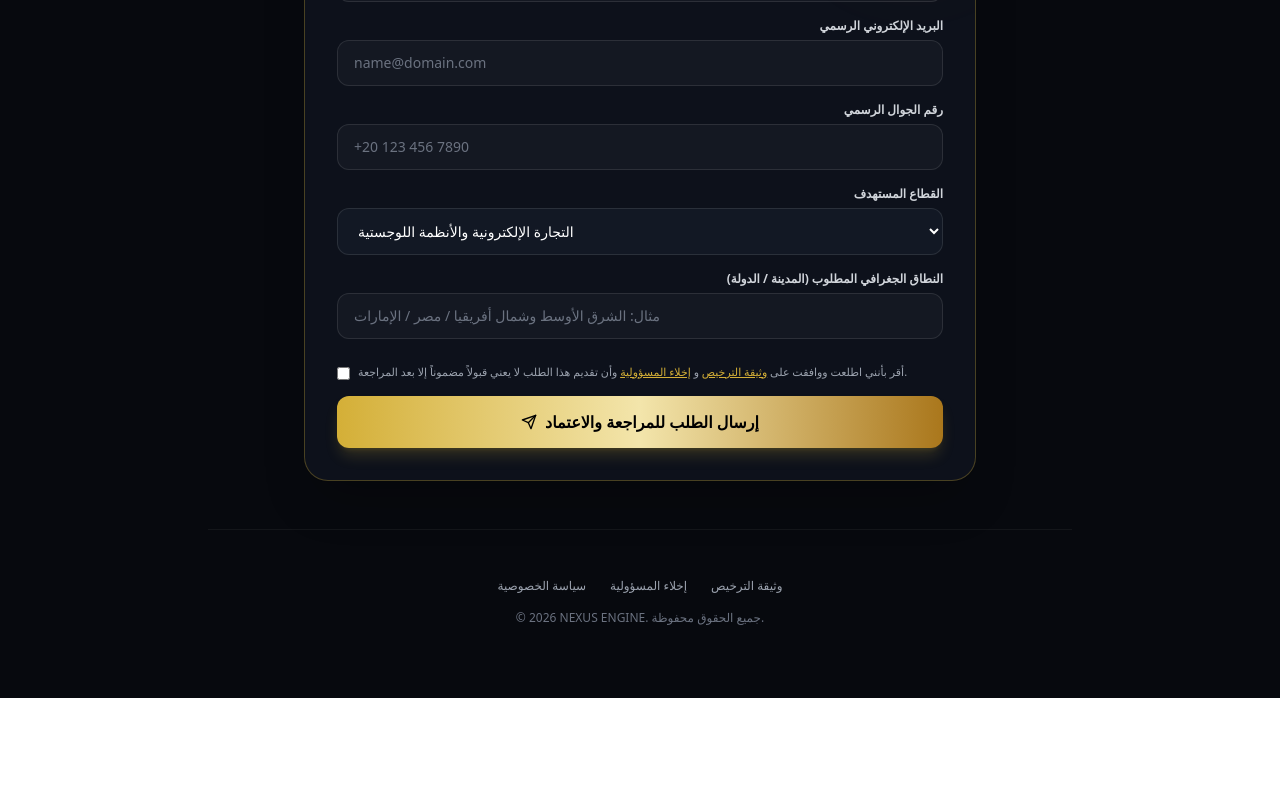
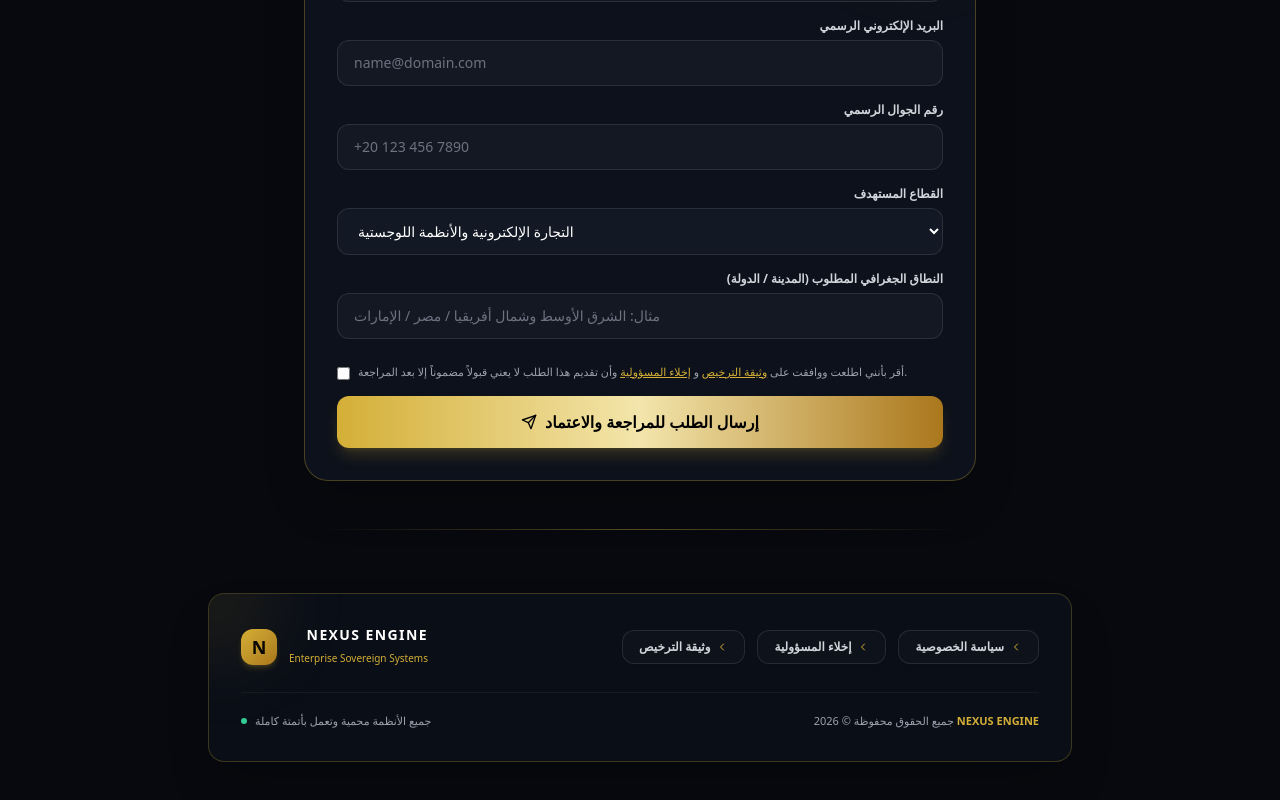
Before and after one commit to fadiokasha/nexus-engine, a Next.js app: page / in a window 1280 px wide. Shown: the part 1493-2293 px from the top of the page. Before the commit the page ends 2191 px from the top, so only its background shows below. Built offline with nearby package versions, Linux system fonts and the light colour scheme.

Commit message:
feat(ui): redesign footer with luxury styling and policy modals

```diff
--- a/src/app/page.tsx
+++ b/src/app/page.tsx
@@ -1,10 +1,9 @@
 'use client';
 
 import React, { useState } from 'react';
-import { Shield, Zap, Lock, X, FileText, Send, CheckCircle2, Download, Building2, Printer } from 'lucide-react';
+import { Shield, Zap, Lock, X, FileText, Send, CheckCircle2, Download, Building2, Printer, ChevronLeft } from 'lucide-react';
 
 export default function Home() {
-  // حالات النماذج (Form States)
   const [reportForm, setReportForm] = useState({ name: '', email: '', phone: '' });
   const [qualForm, setQualForm] = useState({
     name: '',
@@ -27,7 +26,6 @@ export default function Home() {
     data?: any
   } | null>(null);
 
-  // فتح نوافذ السياسات والوثائق
   const openPolicyModal = (policyType: 'privacy' | 'disclaimer' | 'license') => {
     if (policyType === 'privacy') {
       setModal({
@@ -53,7 +51,6 @@ export default function Home() {
     }
   };
 
-  // إرسال طلب التقرير الفني
   const handleReportSubmit = async (e: React.FormEvent) => {
     e.preventDefault();
     setLoadingReport(true);
@@ -87,7 +84,6 @@ export default function Home() {
     }
   };
 
-  // إرسال طلب التأهيل للامتياز الجغرافي
   const handleQualSubmit = async (e: React.FormEvent) => {
     e.preventDefault();
     if (!qualForm.termsAgreed) {
@@ -134,7 +130,6 @@ export default function Home() {
     }
   };
 
-  // دالة طباعة/تحميل التقرير
   const handlePrintPDF = () => {
     window.print();
   };
@@ -390,32 +385,71 @@ export default function Home() {
           </form>
         </div>
 
-        {/* الفوتر الأسفل المطور بجميع البنود والحقوق */}
-        <footer className="w-full max-w-6xl mx-auto px-4 pt-12 pb-6 border-t border-white/5 mt-16 text-center text-xs text-gray-500 space-y-4 print:hidden">
-          <div className="flex flex-wrap justify-center gap-6 text-gray-400">
-            <button
-              type="button"
-              onClick={() => openPolicyModal('privacy')}
-              className="hover:text-[#D4AF37] transition-colors cursor-pointer"
-            >
-              سياسة الخصوصية
-            </button>
-            <button
-              type="button"
-              onClick={() => openPolicyModal('disclaimer')}
-              className="hover:text-[#D4AF37] transition-colors cursor-pointer"
-            >
-              إخلاء المسؤولية
-            </button>
-            <button
-              type="button"
-              onClick={() => openPolicyModal('license')}
-              className="hover:text-[#D4AF37] transition-colors cursor-pointer"
-            >
-              وثيقة الترخيص
-            </button>
+        {/* الفوتر الملكي الفاخر بلمسات ذهبية وهيكلة احترافية */}
+        <footer className="w-full max-w-4xl mx-auto pt-16 pb-8 mt-20 relative print:hidden">
+          <div className="absolute top-0 left-1/2 -translate-x-1/2 w-3/4 h-[1px] bg-gradient-to-r from-transparent via-[#D4AF37]/40 to-transparent" />
+
+          <div className="bg-[#0c1019]/90 backdrop-blur-2xl border border-[#D4AF37]/25 rounded-2xl p-6 md:p-8 shadow-2xl relative overflow-hidden">
+            <div className="absolute -top-12 -left-12 w-28 h-28 bg-[#D4AF37]/10 rounded-full blur-2xl pointer-events-none" />
+
+            <div className="flex flex-col md:flex-row items-center justify-between gap-6">
+
+              {/* شعار الماركة الفاخر */}
+              <div className="flex items-center gap-3">
+                <div className="w-9 h-9 rounded-xl bg-gradient-to-br from-[#D4AF37] to-[#AA771C] flex items-center justify-center font-black text-black text-lg shadow-md shadow-[#D4AF37]/20">
+                  N
+                </div>
+                <div className="text-right">
+                  <span className="font-extrabold text-sm tracking-widest text-white block leading-tight">NEXUS ENGINE</span>
+                  <span className="text-[10px] text-[#D4AF37] font-medium">Enterprise Sovereign Systems</span>
+                </div>
+              </div>
+
+              {/* أزرار السياسات بتنسيق زجاجي فاخر */}
+              <div className="flex flex-wrap items-center justify-center gap-2 md:gap-3 text-xs">
+                <button
+                  type="button"
+                  onClick={() => openPolicyModal('license')}
+                  className="px-4 py-2 rounded-xl bg-white/[0.02] border border-white/10 hover:border-[#D4AF37]/60 hover:bg-[#D4AF37]/10 hover:text-[#D4AF37] text-gray-300 transition-all duration-300 font-semibold cursor-pointer flex items-center gap-1.5 shadow-sm"
+                >
+                  <span>وثيقة الترخيص</span>
+                  <ChevronLeft className="w-3 h-3 text-[#D4AF37]" />
+                </button>
+
+                <button
+                  type="button"
+                  onClick={() => openPolicyModal('disclaimer')}
+                  className="px-4 py-2 rounded-xl bg-white/[0.02] border border-white/10 hover:border-[#D4AF37]/60 hover:bg-[#D4AF37]/10 hover:text-[#D4AF37] text-gray-300 transition-all duration-300 font-semibold cursor-pointer flex items-center gap-1.5 shadow-sm"
+                >
+                  <span>إخلاء المسؤولية</span>
+                  <ChevronLeft className="w-3 h-3 text-[#D4AF37]" />
+                </button>
+
+                <button
+                  type="button"
+                  onClick={() => openPolicyModal('privacy')}
+                  className="px-4 py-2 rounded-xl bg-white/[0.02] border border-white/10 hover:border-[#D4AF37]/60 hover:bg-[#D4AF37]/10 hover:text-[#D4AF37] text-gray-300 transition-all duration-300 font-semibold cursor-pointer flex items-center gap-1.5 shadow-sm"
+                >
+                  <span>سياسة الخصوصية</span>
+                  <ChevronLeft className="w-3 h-3 text-[#D4AF37]" />
+                </button>
+              </div>
+
+            </div>
+
+            {/* شريط حقوق الملكية السفلي */}
+            <div className="mt-6 pt-5 border-t border-white/5 flex flex-col sm:flex-row items-center justify-between gap-3 text-[11px] text-gray-400">
+              <div className="inline-flex items-center gap-2">
+                <span className="w-1.5 h-1.5 rounded-full bg-emerald-400 animate-pulse" />
+                <span>جميع الأنظمة محمية وتعمل بأتمتة كاملة</span>
+              </div>
+              <div>
+                <span>جميع الحقوق محفوظة © {new Date().getFullYear()} </span>
+                <span className="text-[#D4AF37] font-bold">NEXUS ENGINE</span>
+              </div>
+            </div>
+
           </div>
-          <p className="text-gray-500">© {new Date().getFullYear()} NEXUS ENGINE. جميع الحقوق محفوظة.</p>
         </footer>
 
         {/* النافذة المنبثقة الشاملة (Modal) */}
```
